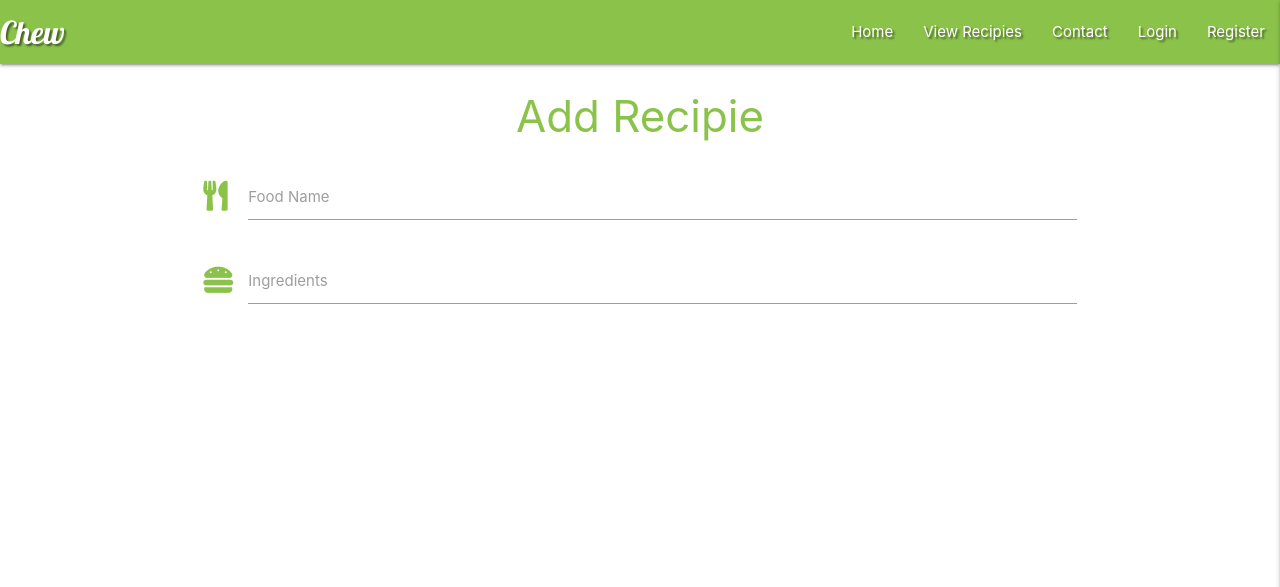
After one commit to RogueAngelfire/chew, a Flask app: page /add_task in a window 1280 px wide. The commit adds this page. Shown: the top 587 px of the page. Run offline with Flask 2, Linux system fonts and the light colour scheme; some libraries are stand-ins or nearby versions.

Commit message:
Added task template to submit menu add_task.html

```diff
--- a/app.py
+++ b/app.py
@@ -23,7 +23,7 @@ mongo = PyMongo(app)
 @app.route("/")
 @app.route("/get_tasks")
 def get_tasks():
-    tasks = mongo.db.chew_tasks.find()
+    tasks = list(mongo.db.chew_tasks.find())
     return render_template("tasks.html", tasks=tasks)
 
 
@@ -100,6 +100,11 @@ def logout():
     return redirect(url_for("login"))
 
 
+@app.route("/add_task")
+def add_task():
+    return render_template("add_task.html")
+
+
 if __name__ == "__main__":
     app.run(host=os.environ.get("IP", "0.0.0.0"),
             port=int(os.environ.get("PORT", "8080")),
--- /dev/null
+++ b/templates/add_task.html
@@ -0,0 +1,24 @@
+{% extends "base.html" %}
+{% block content %}
+
+  <h3 class="light-green-text center-align">Add Recipie</h3>
+
+<div class="row">
+	<form class="col s12" method="POST" action="">
+		<div class="row">
+			<div class="input-field col s12">
+				<i class="fas fa-utensils prefix light-green-text"></i>
+				<input id="icon_prefix" type="text" class="validate">
+				<label for="icon_prefix">Food Name</label>
+			</div>
+			<div class="input-field col s12">
+				<i class="fas fa-hamburger prefix light-green-text"></i>
+				<input id="icon_telephone" type="tel" class="validate">
+				<label for="icon_telephone">Ingredients</label>
+			</div>
+		</div>
+	</form>
+</div>
+
+
+{% endblock %}
--- a/templates/base.html
+++ b/templates/base.html
@@ -26,7 +26,7 @@
                     {% if session.user %}
                         <li><a href="{{ url_for('profile', username=session['user']) }}">Profile</a></li>
                         <li><a href="{{ url_for('logout') }}">Logout</a></li>
-                        <li><a href="#">Submit Recipie</a></li> <!-- Rearange Logout and submit in due course -->
+                        <li><a href="{{ url_for('add_task') }}">Submit Recipie</a></li> <!-- Rearange Logout and submit in due course -->
                     {% else %}
                         <li><a href="{{ url_for('login') }}">Login</a></li><!-- <i class="fas fa-user"</i> Find a way to add correctly 03/08/20 -->
                         <li><a href="{{ url_for('register') }}">Register</a></li>
@@ -44,7 +44,7 @@
                     {% if session.user %}
                         <li><a href="{{ url_for('profile', username=session['user']) }}">Profile</a></li>
                         <li><a href="{{ url_for('logout') }}">Logout</a></li>
-                        <li><a href="#">Submit Recipie</a></li>
+                        <li><a href="{{ url_for('add_task') }}">Submit Recipie</a></li>
                     {% else %}
                         <li><a href="{{ url_for('login') }}">Login</a></li><!-- <i class="fas fa-user"</i> Find a way to add correctly 03/08/20 -->
                         <li><a href="{{ url_for('register') }}">Register</a></li>
```
Also changed, not shown: templates/tasks.html (+13 -12 lines).
